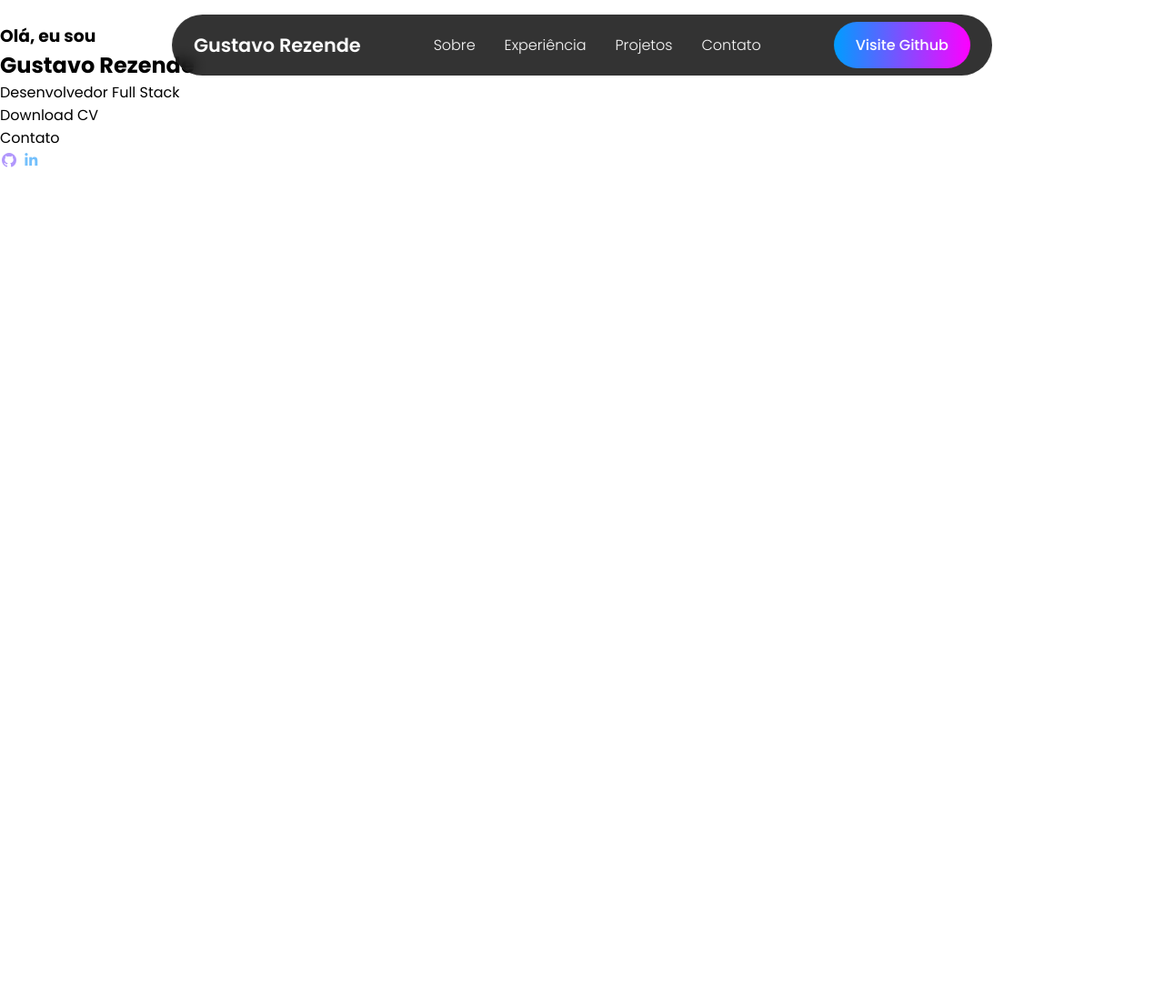
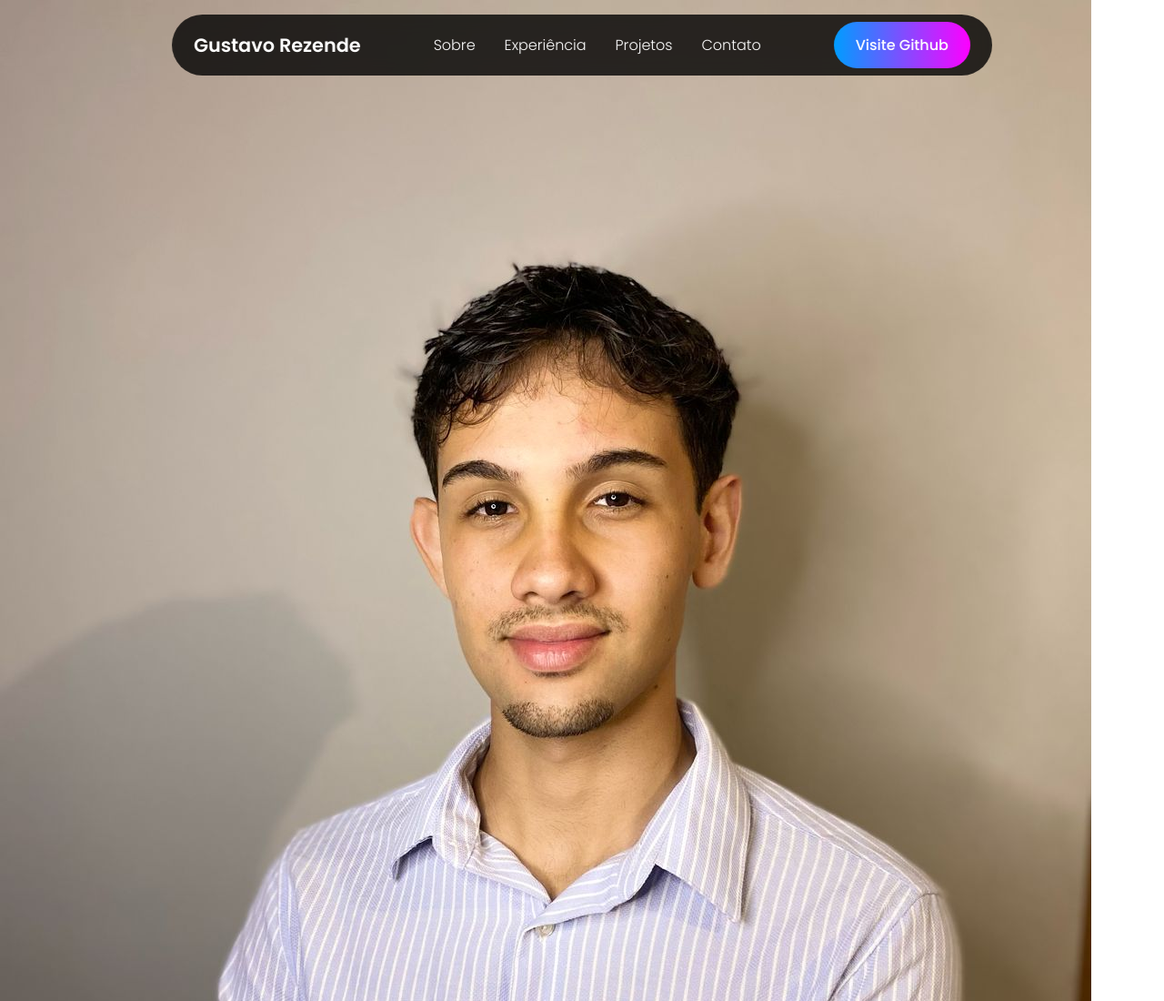
Before and after one commit to AleRzendee/myPortfolio, a plain HTML site: page index.html in a window 1280 px wide. Shown: the top 1100 px of the page at 91% size. Before the commit the page ends 800 px from the top, so only its background shows below. Drawn offline with Linux system fonts and the light colour scheme.

Commit message:
section att(#006);

```diff
--- a/index.html
+++ b/index.html
@@ -37,24 +37,9 @@
 
     <section id="about" class="about">
         <div class="about-container">
-            <img src="image.jpeg" alt="">
+            <img src="image.jpeg" alt="Imagem de Gustavo Rezende">
             <div class="info-box">
 
-                <div class="text">
-                    <h3>Olá, eu sou</h3>
-                    <h1>Gustavo Rezende</h1>
-                    <span>Desenvolvedor Full Stack</span>
-                </div>
-
-                <div class="btn-group">
-                    <div class="btn">Download CV</div>
-                    <div class="btn">Contato</div>
-                </div>
-
-                <div class="socials">
-                    <i class="fa-brands fa-github" style="color: #B197FC;"></i>
-                    <i class="fa-brands fa-linkedin-in" style="color: #74C0FC;"></i>
-                </div>
             </div>
         </div>
     </section>
```
Also changed, not shown: image.jpeg (added), style.css (line endings or trailing spaces).
